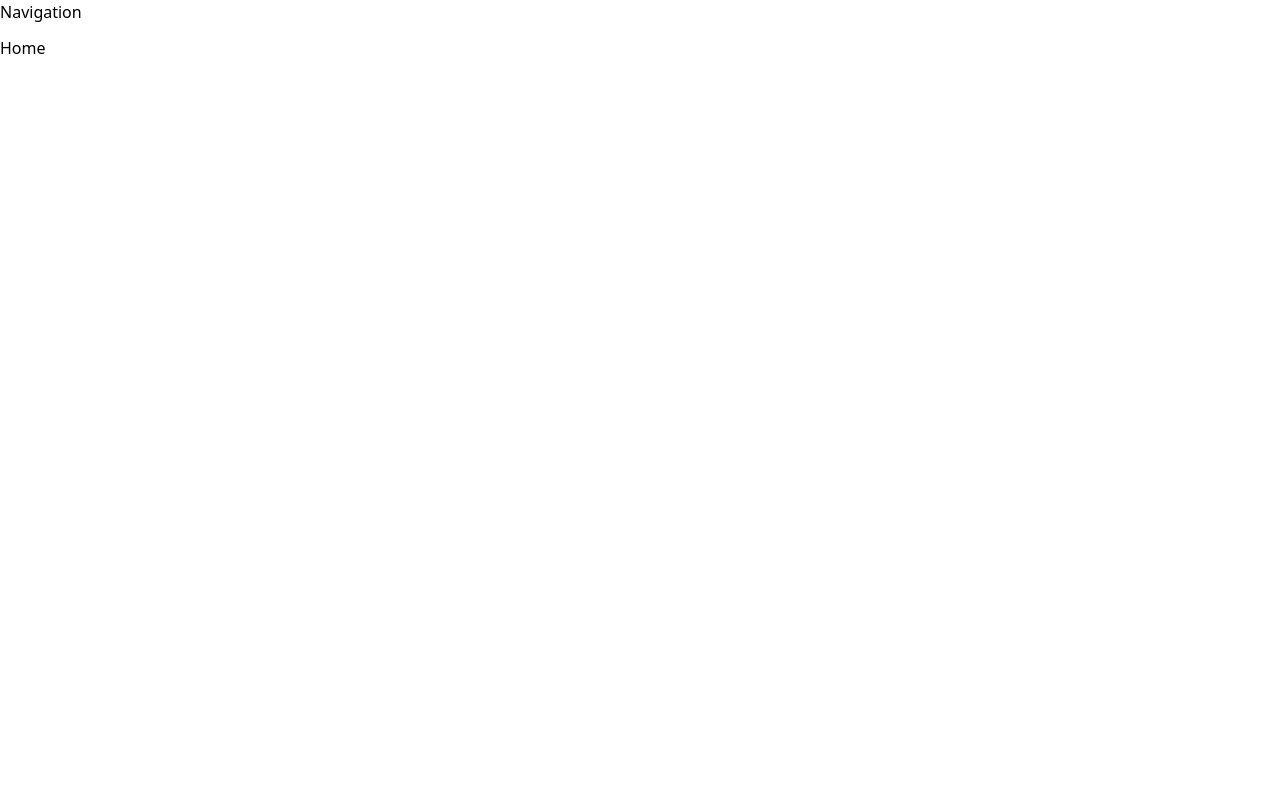
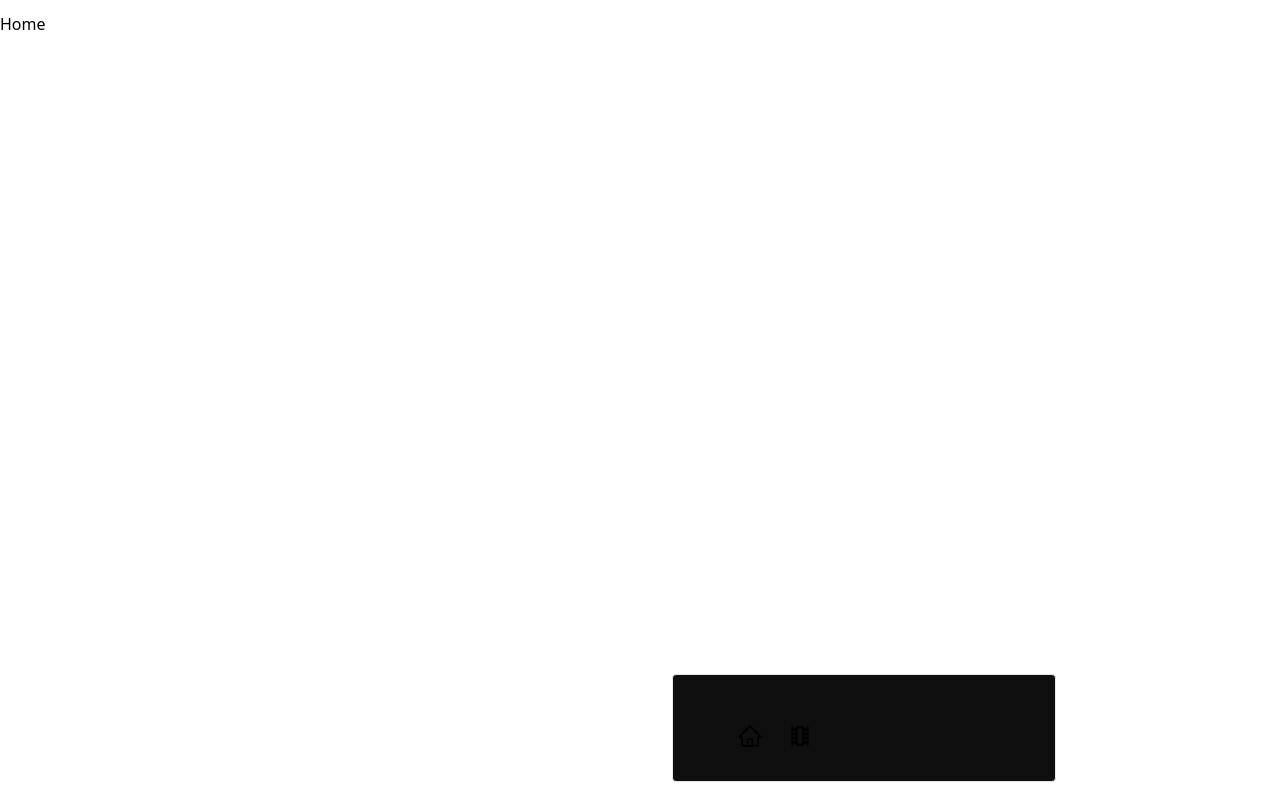
Before and after one commit to Felixx-jnr/movies-app, a React (Create React App) app in the folder frontend/: page / in a window 1280 px wide. Built offline with nearby package versions, Linux system fonts and the light colour scheme.

Commit message:
update nav

```diff
--- a/frontend/src/pages/Auth/Navigation.jsx
+++ b/frontend/src/pages/Auth/Navigation.jsx
@@ -3,13 +3,68 @@ import { AiOutlineHome, AiOutlineLogin, AiOutlineUserAdd } from 'react-icons/ai'
 import {MdOutlineLocalMovies} from 'react-icons/md'
 import { Link } from "react-router-dom";
 import { useNavigate } from "react-router-dom";
-import { UseSelector, useDispatch } from "react-redux";
+import { useSelector, useDispatch } from "react-redux";
 import {useLoginMutation} from '../../redux/api/users'
 import { logout } from "../../redux/features/auth/authSlice";
 
 const Navigation = () => {
+
+  const {userInfo} = useSelector((state) => state.auth)
+  const [dropdownOpen, setDropdownOpen] = useState(false)
+
+  const toggleDropdown = () =>{
+    setDropdownOpen(!dropdownOpen)
+  }
+
+  const dispatch = useDispatch()
+  const navigate = useNavigate()
+
+  const [logoutApiCall] = useLoginMutation()
+
+
+
   return (
-    <div>Navigation</div>
+    <div className="fixed bottom-10 left-[30rem] transform translate-x-1/2 translate-y-1/2 z-50 bg-[#0f0f0f] border w-[30%] px-[4rem] mb-[2rem] rounded">
+      <section className="flex justify-between items-center">
+
+        {/* Section 1 */}
+        <div className="flex justify-center items-center mb-[2rem]">
+
+          <Link to='/' className="flex items-center transition-transform transform hover:translate-x-2">
+            <AiOutlineHome className="mr-2 mt-[3rem]" size={26} />
+            <span className="hidden nav-item-name mt-[3rem]">Home</span>
+          </Link>
+
+          <Link to = 'movies' className="flex items-center transition-transform transform hover:translate-x-2 ml-[1rem]">
+            <MdOutlineLocalMovies className="mr-2 mt-[3rem]" size={26} />
+            <span className="hidden nav-item-name mt-[3rem]">SHOP</span>
+          </Link>
+
+        </div>
+
+        {/* section 2 */}
+        <div className="relative">
+          <button onClick={toggleDropdown} className="text-gray-800 focus:outline-none">
+           {userInfo ? (<span className="text-white">{userInfo.username}</span>) : (<></>)}
+
+           {userInfo && (
+            <svg xmlns="http://www.w3.org/2000/svg" className={`h-4 w-4 ml-1 ${dropdownOpen ? "transform rotate-180" : ""}`} fill="none" viewBox="0 0 24 24"  stroke="white">
+            <path
+              strokeLinecap="round"
+              strokeLinejoin="round"
+              strokeWidth="2"
+              d={dropdownOpen ? "M5 15l7-7 7 7" : "M19 9l-7 7-7-7"}
+            />
+          </svg>
+           )}
+
+          </button>
+
+
+        </div>
+      </section>
+
+    </div>
    );
 }
 
--- a/frontend/src/redux/features/auth/authSlice.js
+++ b/frontend/src/redux/features/auth/authSlice.js
@@ -1,12 +1,12 @@
 import { createSlice } from "@reduxjs/toolkit";
 
-// const initialSlice = {
-//   userInfo: localStorage.getItem('userInfo') ? JSON.parse(localStorage.getItem('userInfo')) : null
-// }
+const initialSlice = {
+  userInfo: localStorage.getItem('userInfo') ? JSON.parse(localStorage.getItem('userInfo')) : null
+}
 
 const authSlice = createSlice({
   name: 'auth',
-  initialState: null,
+  initialState:'',
   reducers: {
     setCredentials: (state, action) => {
       state.userInfo = action.payload;
```
